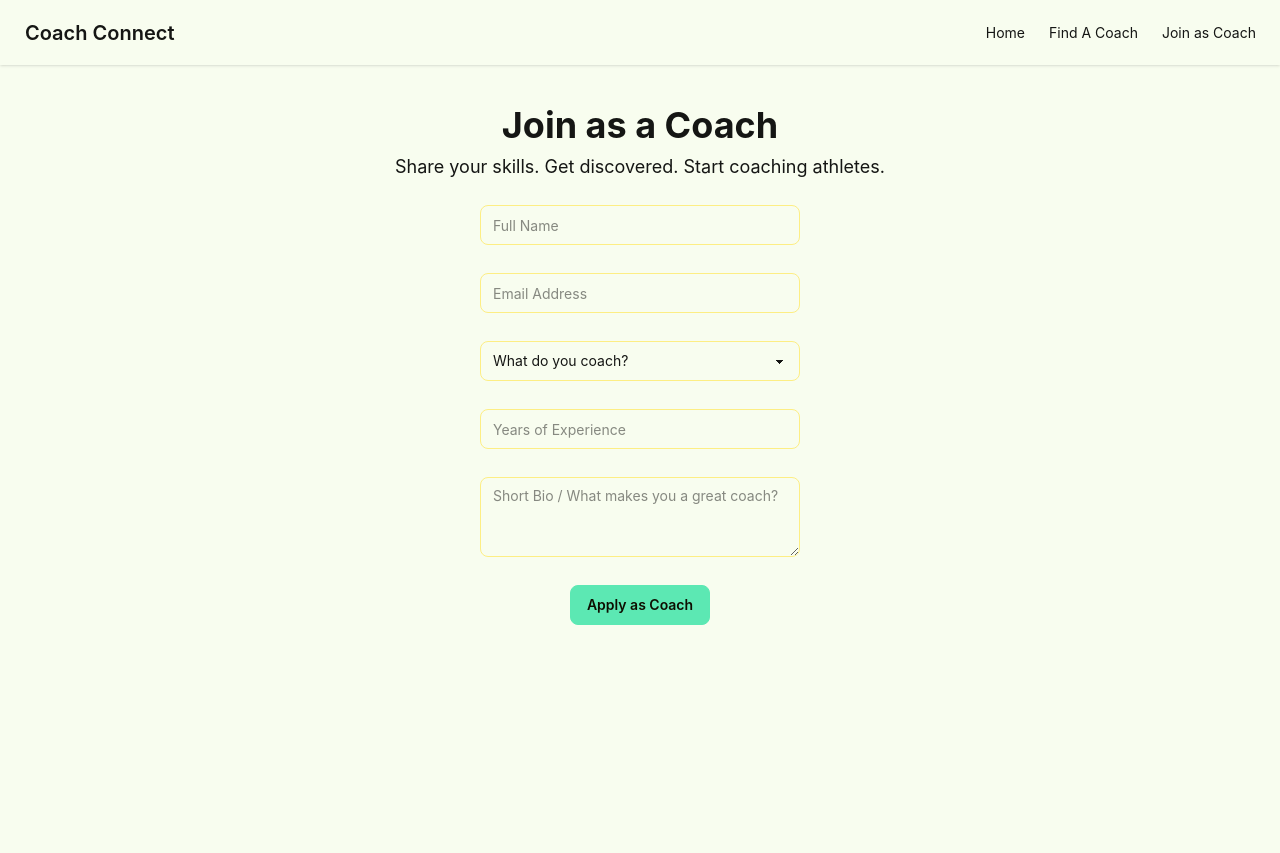
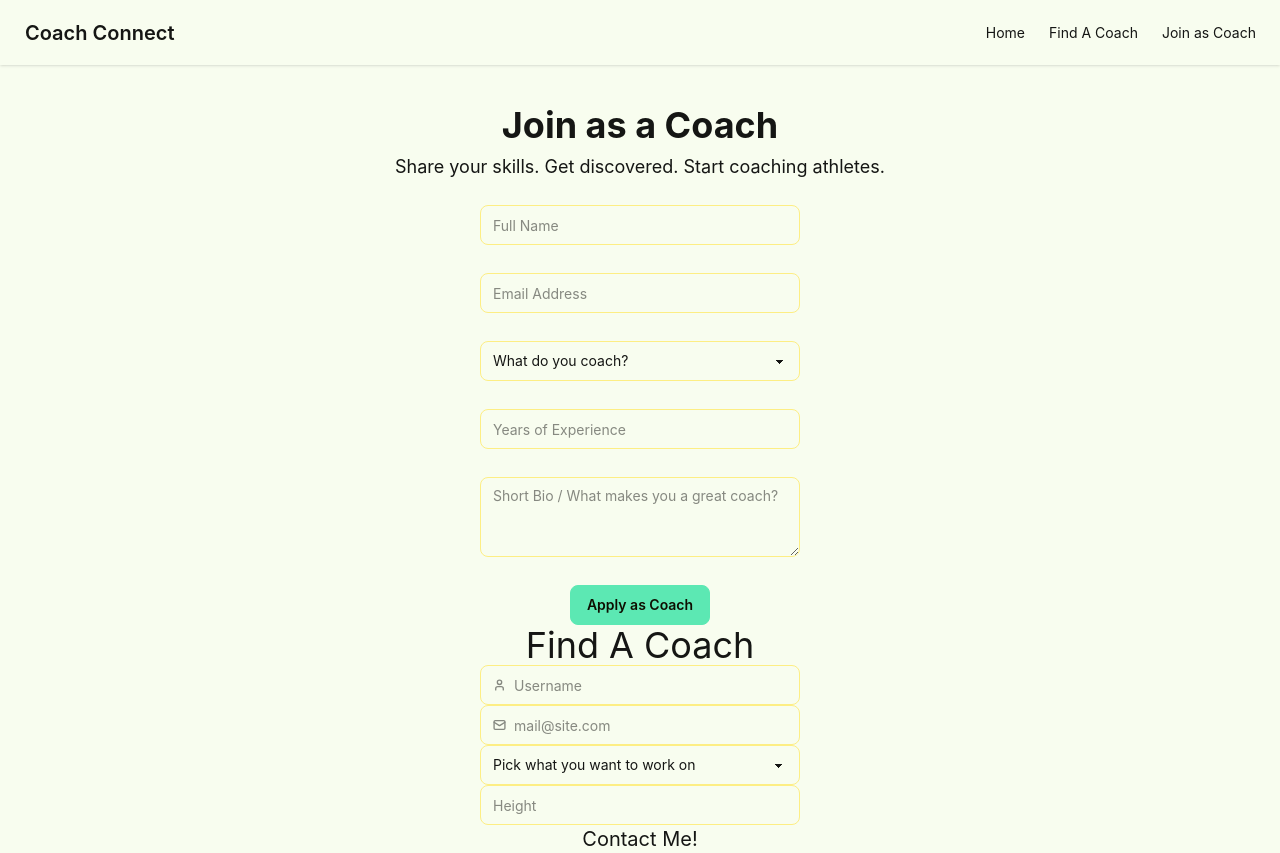
Before and after one commit to Brooklyn-STEAM/coach-bridge, a website built with Vite: page src/pages/find.html in a window 1280 px wide. Before the commit the page ends 800 px from the top, so only its background shows below. Built offline with nearby package versions, Linux system fonts and the light colour scheme.

Commit message:
Styling2x (#54)
* Contacts done

* added styling

---------

Co-authored-by: Stephe2xbk <sburrell@brooklynsteamcenter.org>

```diff
--- a/src/pages/contacts.html
+++ b/src/pages/contacts.html
@@ -60,12 +60,12 @@
             <section>
 
                 <figure>
-                    <img class="min-h-32" src="https://scontent-lga3-3.xx.fbcdn.net/v/t1.15752-9/660088446_1257089689955179_6344456190815717655_n.jpg?_nc_cat=104&ccb=1-7&_nc_sid=fc17b8&efg=eyJxZV9ncm91cHMiOlsiaWdkX2Jlc3RfZWZmb3J0X2ltYWdlOmNvbnRyb2wiXX0%3D&_nc_ohc=NfeAnnaHLWsQ7kNvwHjPaXi&_nc_oc=AdqPZzsJk6JFVTlKyTGY0l2uKE12edzNZO6J4il9RuSTlUlylArwWTjGGkvDL724yUE&_nc_zt=23&_nc_ht=scontent-lga3-3.xx&oh=03_Q7cD5AHOJlJJxD5a1zNR8L6N0gxpUAQZSvSCC3aSfCgq-G0S9Q&oe=6A11EADF"" alt="Picture Of Stephen" />
+                    <img class="min-h-32" src="https://scontent-lga3-3.xx.fbcdn.net/v/t1.15752-9/660088446_1257089689955179_6344456190815717655_n.jpg?_nc_cat=104&ccb=1-7&_nc_sid=fc17b8&efg=eyJxZV9ncm91cHMiOlsiaWdkX2Jlc3RfZWZmb3J0X2ltYWdlOmNvbnRyb2wiXX0%3D&_nc_ohc=NfeAnnaHLWsQ7kNvwHjPaXi&_nc_oc=AdqPZzsJk6JFVTlKyTGY0l2uKE12edzNZO6J4il9RuSTlUlylArwWTjGGkvDL724yUE&_nc_zt=23&_nc_ht=scontent-lga3-3.xx&oh=03_Q7cD5AHOJlJJxD5a1zNR8L6N0gxpUAQZSvSCC3aSfCgq-G0S9Q&oe=6A11EADF" alt="Picture Of Stephen" />
 
                 </figure>
                 <div class="card-body">
                     <p class="card-title  text-purple-900">Stephen B</p>
-                    <p class="text-purple-900">.</p>Stepen is a founding member of coach connect, providing the art and coding.
+                    <p class="text-purple-900">Stepen is a founding member of coach connect, providing the art and coding.
                     <p class="text-purple-900" ><iconify-icon icon="pepicons-print:smartphone-notch-circle" width="30"
                             height="40"></iconify-icon>
                         #929-XXX-XXXX</p>
--- a/src/pages/find.html
+++ b/src/pages/find.html
@@ -73,6 +73,45 @@
       Apply as Coach
     </button>
 
-  </form>
+    <p class="text-4xl text-center"> Find A Coach</p>
+    <form class="text-center text-xl" action="https://form-to-email.steamc.workers.dev/" method="post">
+        <input name="send-to" value="emaricheau@brooklynsteamcenter.org" hidden>
+
+        <label class="input input-primary validator">
+            <svg class="h-[1em] opacity-50" xmlns="http://www.w3.org/2000/svg" viewBox="0 0 24 24">
+                <g stroke-linejoin="round" stroke-linecap="round" stroke-width="2.5" fill="none" stroke="currentColor">
+                    <path d="M19 21v-2a4 4 0 0 0-4-4H9a4 4 0 0 0-4 4v2"></path>
+                    <circle cx="12" cy="7" r="4"></circle>
+                </g>
+            </svg>
+            <input type="text" required placeholder="Username" pattern="[A-Za-z][A-Za-z0-9\-]*" minlength="3"
+                maxlength="30" title="Only letters, numbers or dash" />
+        </label>
+
+        <br>
+
+        <label class="input input-primary validator">
+            <svg class="h-[1em] opacity-50" xmlns="http://www.w3.org/2000/svg" viewBox="0 0 24 24">
+                <g stroke-linejoin="round" stroke-linecap="round" stroke-width="2.5" fill="none" stroke="currentColor">
+                    <rect width="20" height="16" x="2" y="4" rx="2"></rect>
+                    <path d="m22 7-8.97 5.7a1.94 1.94 0 0 1-2.06 0L2 7"></path>
+                </g>
+            </svg>
+            <input type="email" placeholder="mail@site.com" required />
+        </label>
+        <div class="validator-hint hidden">Enter valid email address</div>
+
+        <br>
+        <select class="select select-primary">
+            <option disabled selected>Pick what you want to work on</option>
+            <option>Finishing</option>
+            <option>Shooting</option>
+            <option>Ball handling/playmaking</option>
+            <option>Defense</option>
+        </select>
+        <br>
+        <input type="text" placeholder="Height" class="input input-primary" />
+        <br>
+        <button type="submit">Contact Me!</button>
+
 </body>
-</html>
--- a/src/pages/index.html
+++ b/src/pages/index.html
@@ -37,7 +37,7 @@
       </div>
   </div>
 
-    <!-- 🔥 HERO SECTION -->
+
     <section class="hero min-h-[80vh] bg-base-200">
         <div class="hero-content text-center flex-col">
 
@@ -51,14 +51,14 @@
           </p>
 
           <div class="flex flex-col md:flex-row gap-4">
-            <button class="btn btn-primary btn-lg">Find a Coach</button>
-            <button class="btn btn-outline btn-lg">Join as Coach</button>
+            <a href="find.html"><button class="btn btn-primary btn-lg">Find a Coach</button></a>
+            <a href="join.html"><button class="btn btn-outline btn-lg">Join as Coach</button></a>
           </div>
 
         </div>
       </section>
 
-      <!-- 💡 FEATURES SECTION -->
+
       <section class="py-16 px-6">
         <h2 class="text-3xl font-bold text-center mb-10">Why Coach Connect?</h2>
 
@@ -88,7 +88,7 @@
         </div>
       </section>
 
-      <!-- 📊 SOCIAL PROOF (STATS) -->
+
       <section class="py-16 bg-base-100">
         <div class="max-w-5xl mx-auto grid grid-cols-2 md:grid-cols-4 gap-6 text-center">
 
@@ -115,7 +115,7 @@
         </div>
       </section>
 
-      <!-- 💬 TESTIMONIALS -->
+
       <section class="py-16 px-6">
         <h2 class="text-3xl font-bold text-center mb-10">What Athletes Say</h2>
 
@@ -145,7 +145,7 @@
         </div>
       </section>
 
-      <!-- 🚀 CTA FOOTER -->
+
       <section class="py-16 text-center bg-base-200">
         <h2 class="text-3xl font-bold mb-4">
           Start your journey today
--- a/src/pages/product.html
+++ b/src/pages/product.html
@@ -1,5 +1,5 @@
 <!DOCTYPE html>
-<html lang="en">
+<html data-theme="lemonade" lang="en">
 <head>
     <meta charset="UTF-8">
     <meta name="viewport" content="width=device-width, initial-scale=1.0">
@@ -30,10 +30,10 @@
             </ul>
         </div>
     </div>
-<p class="text-3xl text-center">Our Product</p>
+<p class="text-3xl text-center" class="text-purple-300">Our Product</p>
 <br>
 <p class="text-xl text-center"> Coach Connect is a dynamic platform designed to bridge the gap between aspiring athletes and top-tier coaches across a wide range of sports. By bringing together talent and expertise in one accessible space, the website empowers players to find personalized training, mentorship, and guidance tailored to their goals. Whether someone is just starting out or aiming to compete at an elite level, Coach Connect simplifies the process of discovering experienced coaches, building meaningful connections, and accelerating athletic development through high-quality, professional support.</p>
-
+<img class="min-h-32" src="https://www.vocabineer.com/wp-content/uploads/2025/07/Types-of-Sports.png" />
 
 
 </body>
```
